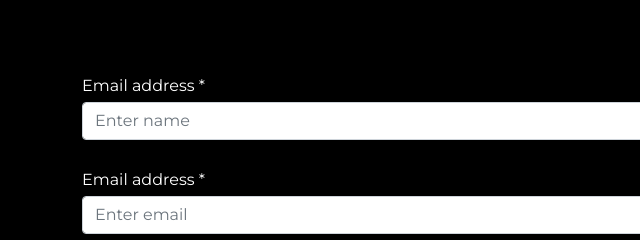
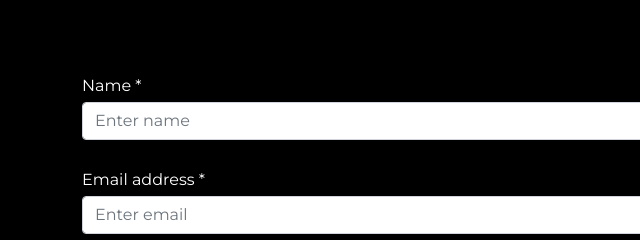
Before and after one commit to cprogress-dnldrymnd/bad-bitch-biker-club, a plain HTML site: page signup/index.html in a window 1280 px wide. Shown: the part 179-419 px from the top of the page, 0-640 px from the left. Drawn offline with nearby package versions, Linux system fonts and the light colour scheme.

Commit message:
Update index.html

```diff
--- a/signup/index.html
+++ b/signup/index.html
@@ -130,7 +130,7 @@
       <div class="container">
         <form class="content-margin">
           <div class="form-group">
-            <label for="Name">Email address <span class="required">*</span></label>
+            <label for="Name">Name <span class="required">*</span></label>
             <input type="text" class="form-control" id="Name" placeholder="Enter name" required>
           </div>
           <div class="form-group">
```
